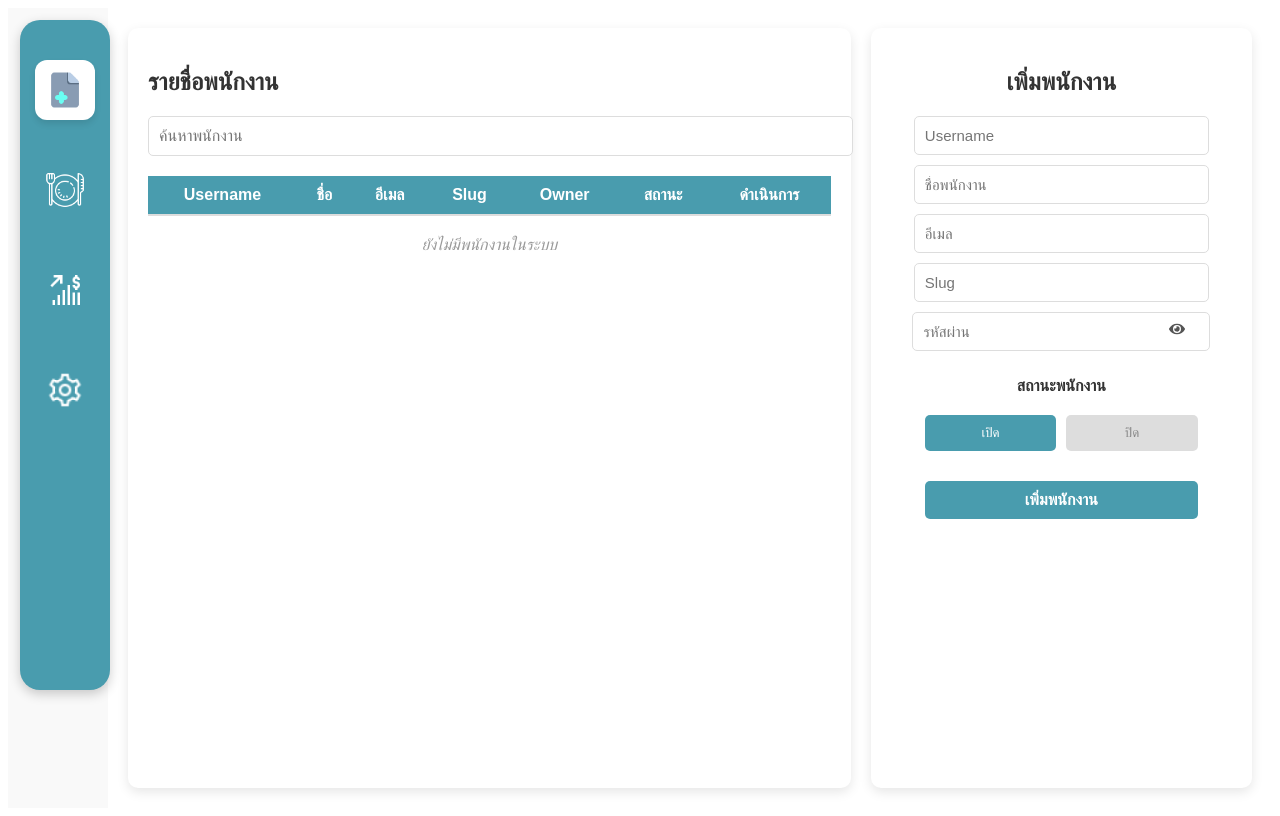
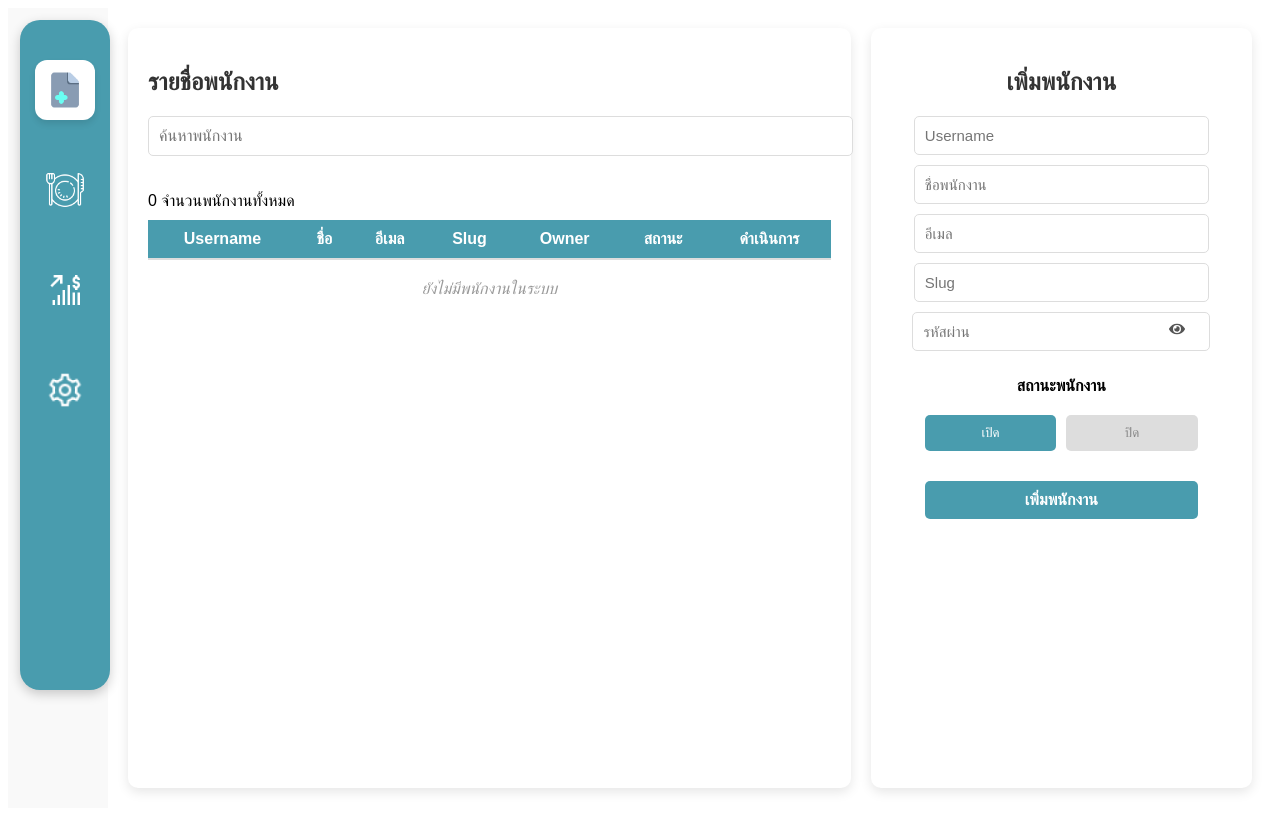
Before and after one commit to PeErAtC/project-pos, a Next.js app: page /EmployeeManagement in a window 1280 px wide. Built offline with nearby package versions, Linux system fonts and the light colour scheme.

Commit message:
Update EmployeeManagement.js

```diff
--- a/pages/EmployeeManagement.js
+++ b/pages/EmployeeManagement.js
@@ -114,6 +114,8 @@ export default function EmployeeManagement() {
             placeholder="ค้นหาพนักงาน"
             style={styles.searchInput}
           />
+          {/* Employee Summary */}
+          <p style={styles.summaryText}> {employees.length} จำนวนพนักงานทั้งหมด</p>
           <table style={styles.table}>
             <thead>
               <tr>
@@ -260,7 +262,7 @@ const styles = {
     table: { width: '100%', borderCollapse: 'collapse' },
     tableHeader: { borderBottom: '2px solid #ddd', padding: '10px', textAlign: 'center', backgroundColor: '#499cae', fontWeight: 'bold', color: '#ffffff' },
     tableRow: { textAlign: 'center' },
-    tableCell: { borderBottom: '1px solid #ddd', padding: '10px', textAlign: 'center', fontSize: '14px', color: '#555555' },
+    tableCell: { borderBottom: '1px solid #ddd', padding: '10px', textAlign: 'center', fontSize: '14px', color: '#000' },
     activeStatus: { borderBottom: '1px solid #ddd', padding: '10px', textAlign: 'center', fontSize: '14px', color: '#28a745' },
     inactiveStatus: { borderBottom: '1px solid #ddd', padding: '10px', textAlign: 'center', fontSize: '14px', color: '#dc3545' },
     noData: { textAlign: 'center', padding: '20px', color: '#999999', fontStyle: 'italic' },
@@ -273,7 +275,8 @@ const styles = {
     activeButton: { backgroundColor: '#499cae', color: '#fff', padding: '10px', width: '100%', border: 'none', borderRadius: '5px', cursor: 'pointer', textAlign: 'center' },
     inactiveButton: { backgroundColor: '#ddd', color: '#888', padding: '10px', width: '100%', border: 'none', borderRadius: '5px', cursor: 'pointer', textAlign: 'center' },
     statusButtonsRow: { display: 'flex', flexDirection: 'row', justifyContent: 'space-between', width: '80%', margin: '0 auto', gap: '10px', marginBottom: '20px' },
-    statusTitle: { marginBottom: '10px', fontWeight: 'bold', color: '#333333', textAlign: 'center' },
+    statusTitle: { marginBottom: '10px', fontWeight: 'bold', color: '#000', textAlign: 'center' },
     editButton: { padding: '5px 10px', backgroundColor: '#FFC137', color: '#ffffff', border: 'none', borderRadius: '5px', cursor: 'pointer', marginRight: '5px', fontWeight: 'bold' },
     deleteButton: { padding: '5px 15px', backgroundColor: '#ff6b6b', color: '#ffffff', border: 'none', borderRadius: '5px', cursor: 'pointer', fontWeight: 'bold' },
-  };
+    summaryText: { fontSize: '16px', marginBottom: '10px', color: '#000',  textAlign: 'left' },
+};
```
